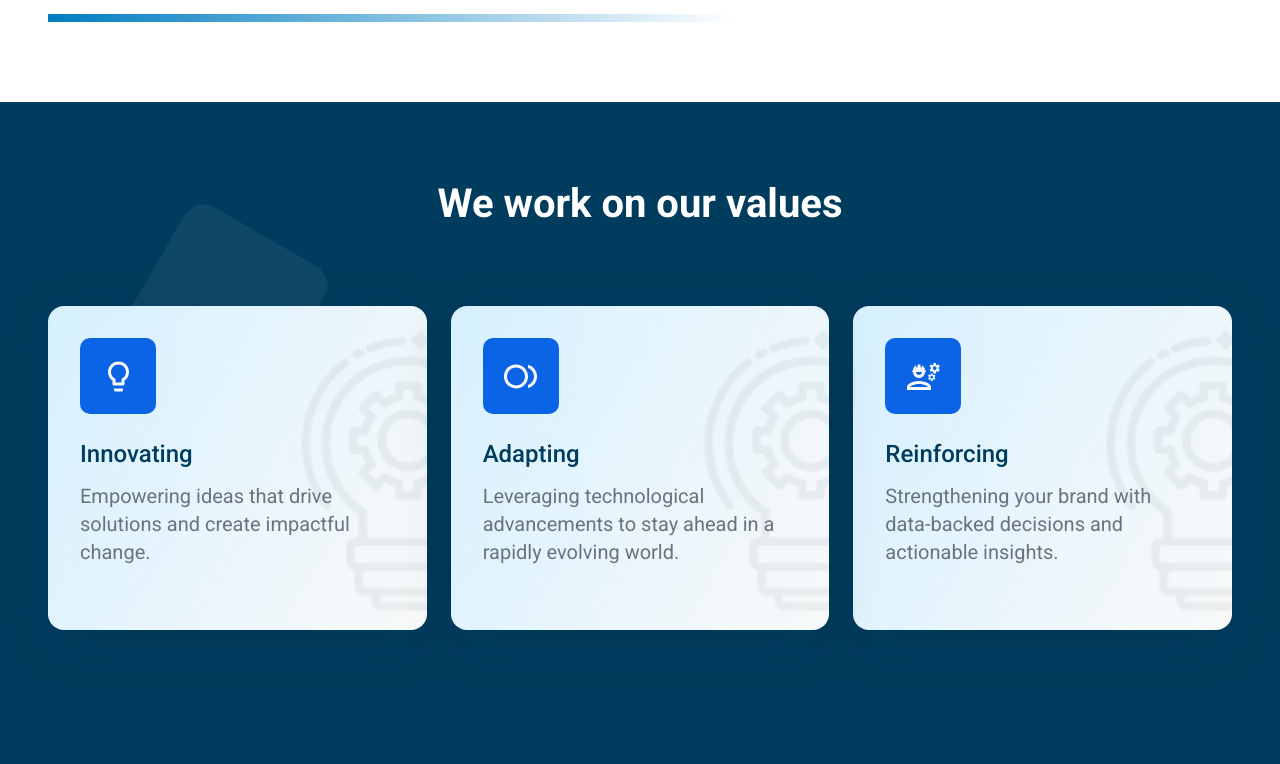
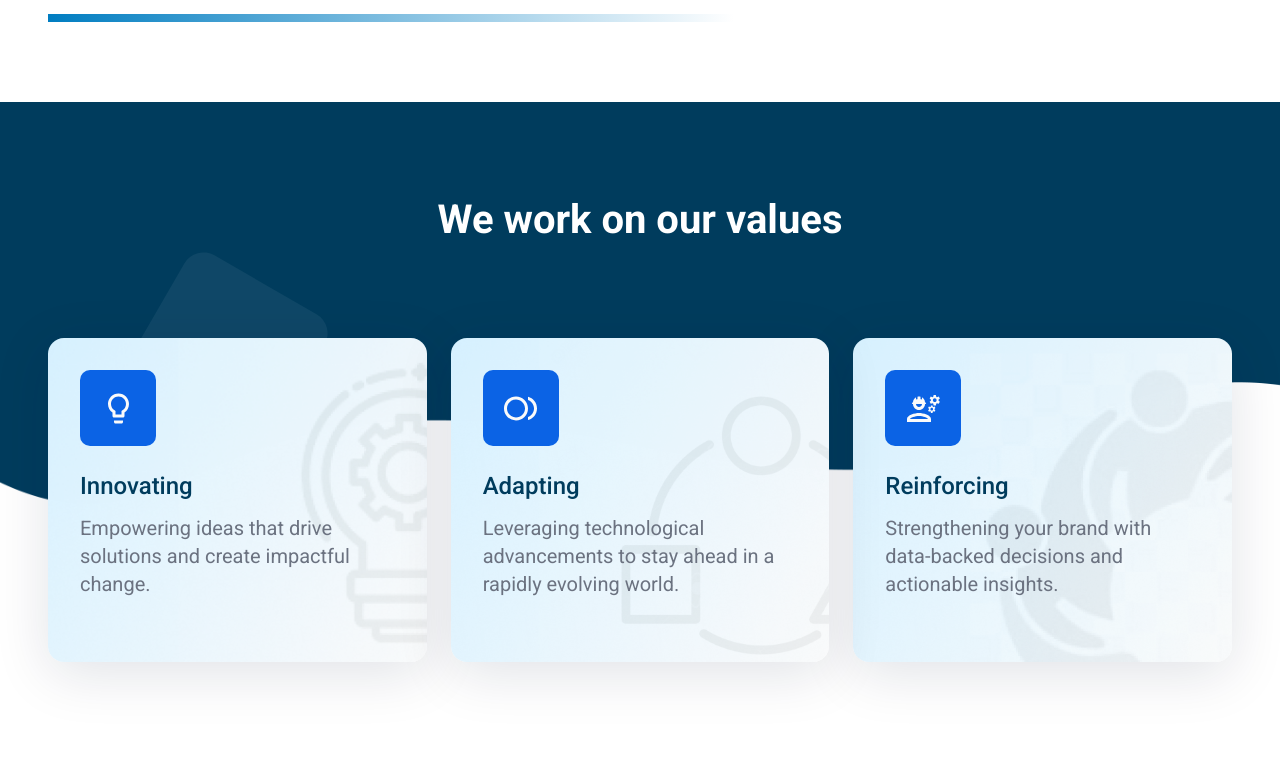
Before and after one commit to tarifalhasan/floorwalk, a Next.js app: page /about-us in a window 1280 px wide. Shown: the part 2756-3520 px from the top of the page. Built offline with nearby package versions, Linux system fonts and the light colour scheme.

Commit message:
about-us

```diff
--- a/app/about-us/_components/Section6.tsx
+++ b/app/about-us/_components/Section6.tsx
@@ -1,13 +1,18 @@
 const Section6 = () => {
   return (
-    <section className="bg-white py-10 lg:py-20 bg-[url('/images/we-belive-our-trust.png')] bg-no-repeat  relative min-h-[594px] bg-top">
+    <section
+      className="bg-white pt-10 pb-[9rem] xl:pb-[12rem] lg:pt-24 bg-[url('/images/we-belive-our-trust.png')] bg-no-repeat  relative min-h-[594px] bg-top bull"
+      style={{
+        backgroundSize: "100%",
+      }}
+    >
       <div className=" relative  z-40">
         <h1 className="text-center max-w-[868px] mx-auto text-[2rem] lg:text-[2.5rem]  leading-[110%] font-bold text-white">
           We work on our values
         </h1>
       </div>
-      <div className="md:grid-cols-2 lg:grid-cols-3 relative  grid  container gap-6 pt-10 lg:pt-20">
-        <div className="hidden lg:block left-[7rem] w-[162px] rotate-[120deg] h-[162px] rounded-[22px] opacity-[0.06] bg-white absolute z-10"></div>
+      <div className="md:grid-cols-2 lg:grid-cols-3 relative  grid  container gap-6 pt-10  lg:pt-24">
+        <div className="hidden top-8 lg:block left-[7rem] w-[162px] rotate-[120deg] h-[162px] rounded-[22px] opacity-[0.06] bg-white absolute z-10"></div>
         <div
           className="p-8 relative z-30 bg-no-repeat bg-cover bg-center bg-[url('/images/about-card-1bg.png')] rounded-[16px] flex flex-col gap-y-6"
           style={{
@@ -50,7 +55,7 @@ const Section6 = () => {
           </div>
         </div>
         <div
-          className="p-8 bg-no-repeat bg-cover bg-center bg-[url('/images/about-card-1bg.png')] rounded-[16px] relative z-30 flex flex-col gap-y-6"
+          className="p-8 bg-no-repeat bg-cover bg-center bg-[url('/images/about-card-2bg.png')] rounded-[16px] relative z-30 flex flex-col gap-y-6"
           style={{
             boxShadow: "0px 12px 56px 0px rgba(6, 28, 61, 0.12)",
           }}
@@ -92,7 +97,7 @@ const Section6 = () => {
           </div>
         </div>
         <div
-          className="p-8 bg-no-repeat bg-cover bg-center bg-[url('/images/about-card-1bg.png')] rounded-[16px] flex flex-col gap-y-6"
+          className="p-8 bg-no-repeat bg-cover bg-center bg-[url('/images/about-card-3bg.png')] rounded-[16px] flex flex-col gap-y-6"
           style={{
             boxShadow: "0px 12px 56px 0px rgba(6, 28, 61, 0.12)",
           }}
```
